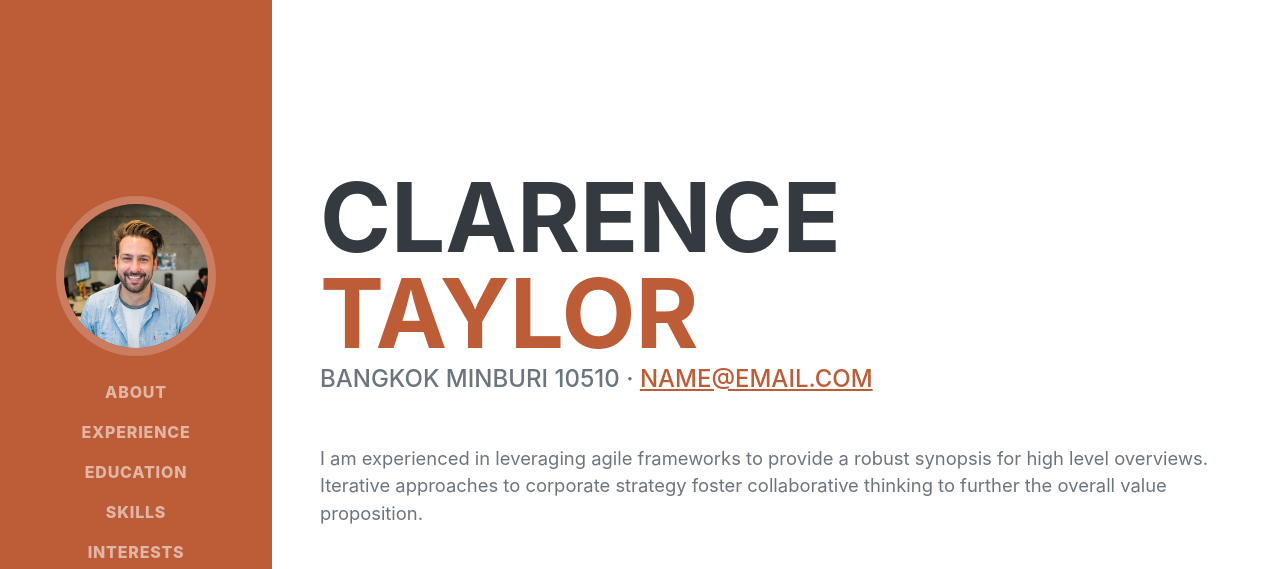
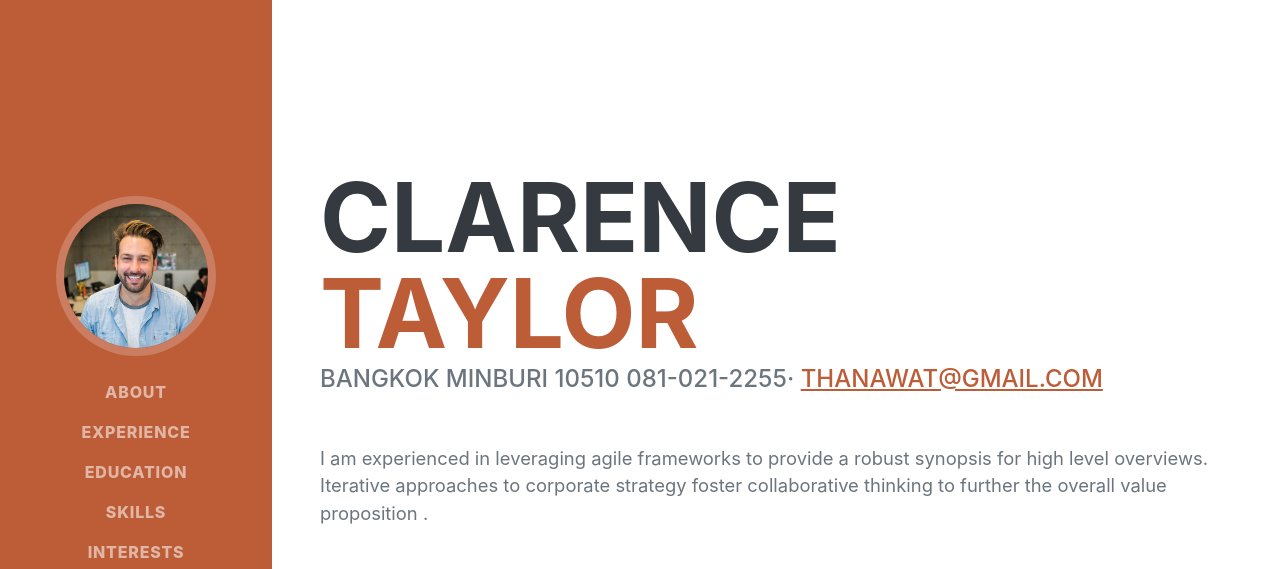
Before and after one commit to Potae-st/demo-ai, a website: page dist/index.html in a window 1280 px wide. Shown: the top 569 px of the page. Drawn offline with nearby package versions, Linux system fonts and the light colour scheme; a web font is replaced by a local one.

Commit message:
index.html

```diff
--- a/dist/index.html
+++ b/dist/index.html
@@ -44,10 +44,10 @@
                         <span class="text-primary">Taylor</span>
                     </h1>
                     <div class="subheading mb-5">
-                        Bangkok minburi 10510 ·
-                        <a href="mailto:name@email.com">name@email.com</a>
+                        Bangkok minburi 10510 081-021-2255·
+                        <a href="mailto:name@email.com">thanawat@gmail.com</a>
                     </div>
-                    <p class="lead mb-5">I am experienced in leveraging agile frameworks to provide a robust synopsis for high level overviews. Iterative approaches to corporate strategy foster collaborative thinking to further the overall value proposition.</p>
+                    <p class="lead mb-5">I am experienced in leveraging agile frameworks to provide a robust synopsis for high level overviews. Iterative approaches to corporate strategy foster collaborative thinking to further the overall value proposition .</p>
                     <div class="social-icons">
                         <a class="social-icon" href="#!"><i class="fab fa-linkedin-in"></i></a>
                         <a class="social-icon" href="#!"><i class="fab fa-github"></i></a>
```
